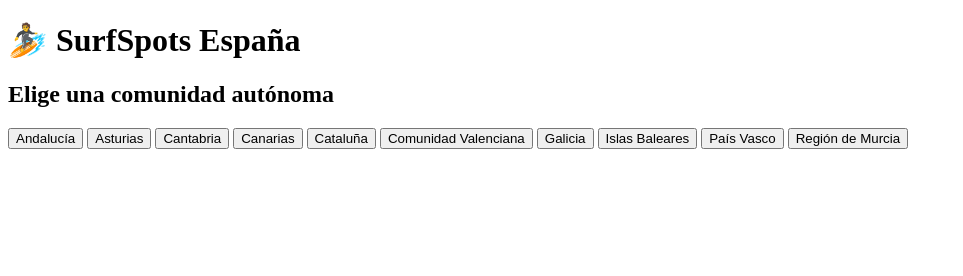
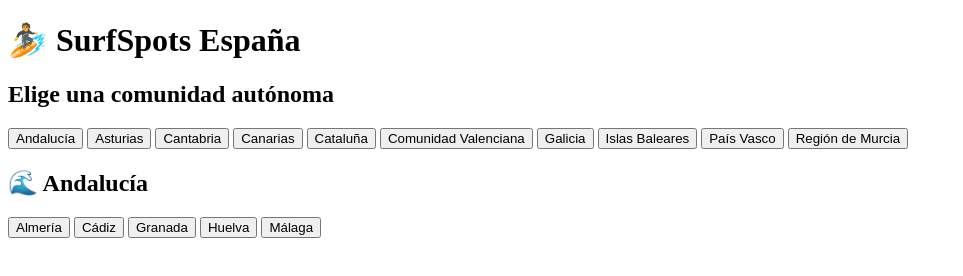
Before and after one commit to SurfspotES/SurfSpots, a plain HTML site: page index.html in a window 1280 px wide. Both pictures are taken after a click on the button "Andalucía". Shown: the whole page, without its empty margins (0-963 px from the left). Drawn offline with Linux system fonts and the light colour scheme.

Commit message:
Implement Andalucía button with content display
Added a button for Andalucía that triggers a function to display its content.

```diff
--- a/index.html
+++ b/index.html
@@ -12,7 +12,7 @@
 
     <h2>Elige una comunidad autónoma</h2>
 
-    <button>Andalucía</button>
+    <button onclick="mostrarAndalucia()">Andalucía</button>
     <button>Asturias</button>
     <button>Cantabria</button>
     <button>Canarias</button>
@@ -23,5 +23,21 @@
     <button>País Vasco</button>
     <button>Región de Murcia</button>
 
+    <div id="contenido"></div>
+
+    <script>
+        function mostrarAndalucia() {
+            document.getElementById("contenido").innerHTML = `
+                <h2>🌊 Andalucía</h2>
+
+                <button>Almería</button>
+                <button>Cádiz</button>
+                <button>Granada</button>
+                <button>Huelva</button>
+                <button>Málaga</button>
+        `;
+        }
+    </script>
+
 </body>
 </html>
```
